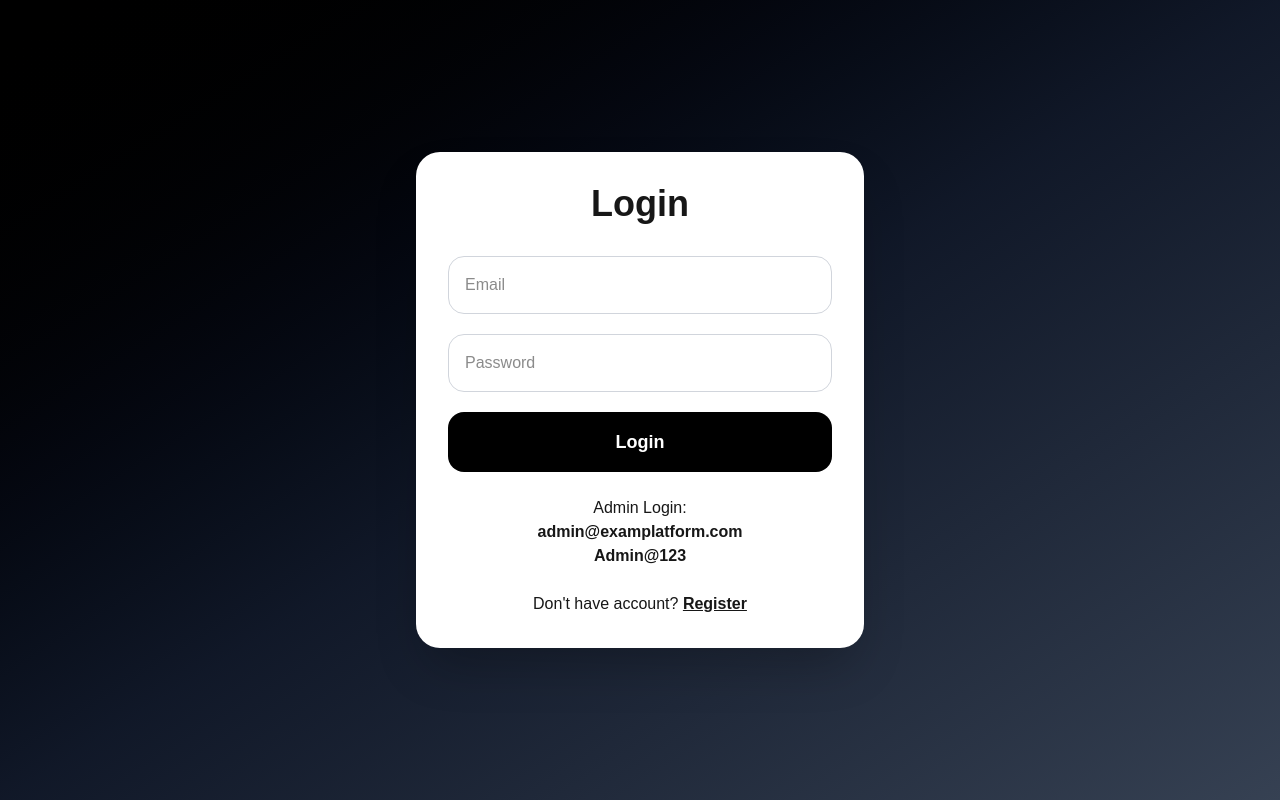
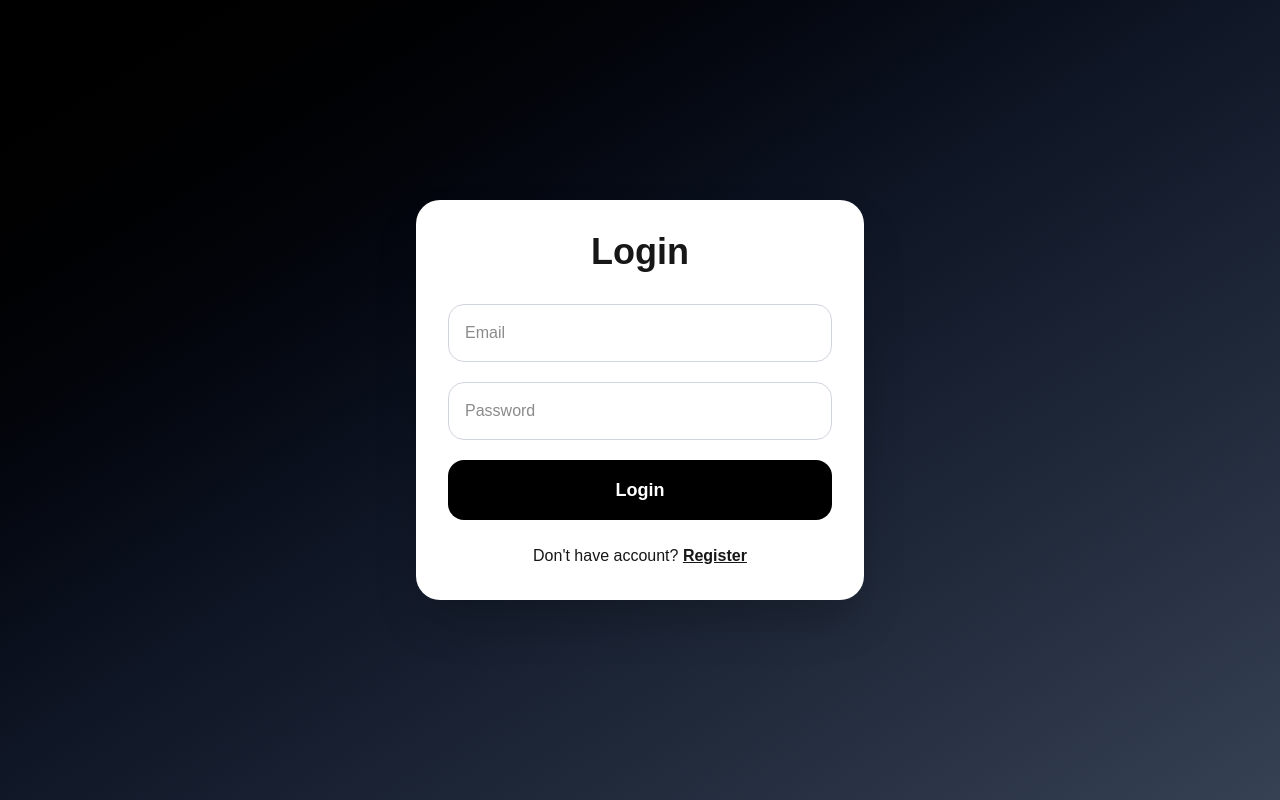
Before and after one commit to Anas011232/Exam-Platform, a Next.js app in the folder apps/web/: page /login in a window 1280 px wide. Built offline with nearby package versions, Linux system fonts and the light colour scheme.

Commit message:
refactor: remove hardcoded admin login information from login page

```diff
--- a/apps/web/app/(auth)/login/page.jsx
+++ b/apps/web/app/(auth)/login/page.jsx
@@ -98,19 +98,7 @@ export default function LoginPage() {
           </button>
         </div>
 
-        <div className="mt-6 text-center">
-          <p>
-            Admin Login:
-          </p>
 
-          <p className="font-bold">
-            admin@examplatform.com
-          </p>
-
-          <p className="font-bold">
-            Admin@123
-          </p>
-        </div>
 
         <p className="text-center mt-6">
           Don't have account?{" "}
```
